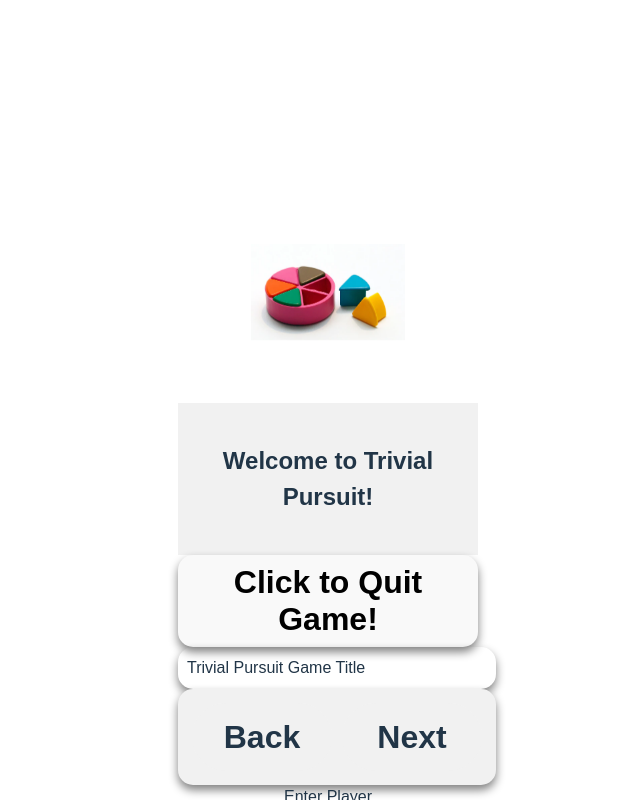
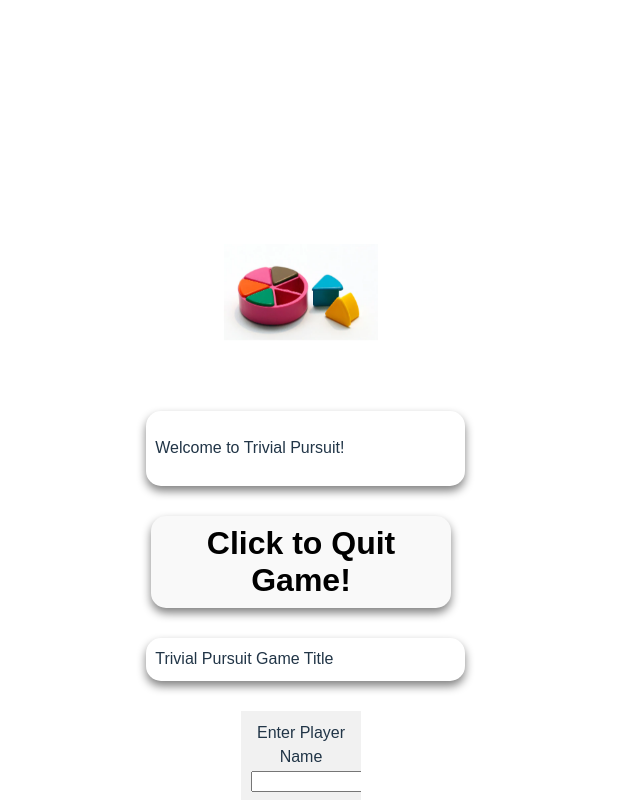
Before and after one commit to mbriese/TrivialPursuits, a React (Vite) app in the folder TrivialPursuitGame/: page / in a window 1280 px wide. Both pictures are taken after a click on the button "Click to Play Game!". Shown: the top 800 px of the page, without its empty margins (414-1054 px from the left). Built offline with nearby package versions, Linux system fonts and the light colour scheme.

Commit message:
cleanup booleans & simplify

```diff
--- a/TrivialPursuitGame/src/App.css
+++ b/TrivialPursuitGame/src/App.css
@@ -61,6 +61,33 @@
   color: black;
 }
 
+.topnav {
+  overflow: hidden;
+  background-color: #F1F1F1;
+}
+
+/* question and category nav links */
+.button-nav a {
+  font-size: medium;
+  float: left;
+  display: block;
+  color: #f2f2f2;
+  text-align: center;
+  padding: 14px 16px;
+  text-decoration: none;
+}
+
+/* Links - change color on hover */
+.button-nav a:hover {
+  background-color: #ddd;
+  color: black;
+}
+
+.button-nav {
+  overflow: hidden;
+  background-color: #F1F1F1;
+}
+
 .right {
   float: right;
   width: 300px;
@@ -78,7 +105,8 @@
 .center {
   margin: auto;
   width: 300px;
-  border: 3px solid #73AD21;
+  text-align: center;
+  border: 3px;
   padding: 10px;
 }
 
@@ -117,6 +145,7 @@ body {
 
 .page-section-item {
   font-size: 2rem;
+  text-align: center;
   max-width: 1066px;
   margin: 5px;
   border: 6px groove #1C6EA4;
@@ -151,15 +180,18 @@ body {
 
 .container {
   display: flex;
+  text-align: center;
   width: 300px;
-  margin: auto;
+  margin-top: 30px;
+  margin-bottom: 30px;
   box-shadow: 0 5px 10px gray;
   border-radius: 15px;
   padding: 3%;
 }
 
 .card {
-  padding: 2em;
+  padding-top: 10px;
+  padding-bottom: 30px;
 }
 
 .read-the-docs {
--- a/TrivialPursuitGame/src/App.tsx
+++ b/TrivialPursuitGame/src/App.tsx
@@ -1,6 +1,7 @@
 import { useState } from "react";
 import "./App.css";
 import Message from "./Message";
+import GameCard from "./components/GameCard";
 
 
 function App() {
@@ -9,13 +10,14 @@ function App() {
   const [playAnswer, setPlayAnswer] = useState(false);
   const playHandler = () => {
     setPlayAnswer(true);
-    setQuitAnswer(false);
+   // setQuitAnswer(false);
   }
-  const [quitAnswer, setQuitAnswer] = useState(false);
+ // const [quitAnswer, setQuitAnswer] = useState(false);
   const quitHandler = () => {
     setPlayAnswer(false);
-    setQuitAnswer(true);
+ //   setQuitAnswer(true);
   }
+  let quit = !playAnswer;
   let [playerName, setName] = useState("");
   let categories = [
     "Arts & Leisure",
@@ -43,18 +45,18 @@ function App() {
       </div>
 
       <div className="card">
-        <div className="h2 header">
+        <div className="container center">
           <Message/>
         </div>
         { !playAnswer &&
             <button
-            className="h2 container button"
+            className="h2 container button center"
             onClick={(playHandler)}>
           Click to Play Game!
         </button>}
-        { playAnswer &&
+        {  !quit &&
             <button
-            className="h2 container button"
+            className="h2 container button center"
             onClick={(quitHandler)}>
           Click to Quit Game!
         </button>
@@ -62,16 +64,9 @@ function App() {
 
         { playAnswer &&
             <>
-              <div className="h2 container">{gameName}</div>
-              <div className="topnav container">
-                      <span className="topnav button left">
-                          Back
-                      </span>
-                <span className="topnav button right">
-                          Next
-                      </span>
-              </div>
-              <div className="flex-container child">
+              <div className="h2 container center">{gameName}</div>
+
+              <div className="topnav flex-container center child">
                 Enter Player Name
                 <input
                     type="string"
@@ -80,20 +75,24 @@ function App() {
                     onChange={handleChange}
                     value={playerName}
                 />
-                {<p>Lets play Trivial Pursuit {playerName}</p>}
+
               </div>
-              <div className="h2 container page-section-inner">
-                <p>Categories</p>
-                <p>Select a Category</p>
-                <ul className="page-section-item">
-                  {categories.map((categories) => (
-                      <li key={categories}>{categories}</li>
-                  ))}
-                </ul>
+              <div className="topnav container card child">Lets play Trivial Pursuit {playerName}</div>
+              {{playerName} && <div className="topnav container card">
+                <GameCard/>
+              </div>}
+              <div className="topnav container">
+                      <span className="button-nav button left">
+                          Prev Question
+                      </span>
+                <span className="button-nav button right">
+                          Next Question
+                      </span>
               </div>
-
-              <div className="h2 flex-container button-item">Previous Category</div>
-              <div className="h2 flex-container button-item">Next Category</div>
+              <div className="topnav container">
+              <span className="h2 topnav button-item center">Previous Category</span>
+              <span className="h2 topnav button-item center">Next Category</span>
+              </div>
               <button
                   className="h2 button-item"
                   onClick={() => setCount((count) => count + 1)}>
--- a/TrivialPursuitGame/src/Message.tsx
+++ b/TrivialPursuitGame/src/Message.tsx
@@ -1,7 +1,7 @@
 function Message() {
   return (
     <>
-      <h2>Welcome to Trivial Pursuit!</h2>
+      <p>Welcome to Trivial Pursuit!</p>
     </>
   );
 }
--- a/TrivialPursuitGame/src/components/GameCard.tsx
+++ b/TrivialPursuitGame/src/components/GameCard.tsx
@@ -0,0 +1,11 @@
+import React from 'react';
+
+const GameCard = () => {
+    return (
+        <div >
+            Hello GameCard
+        </div>
+    );
+};
+
+export default GameCard;
```
